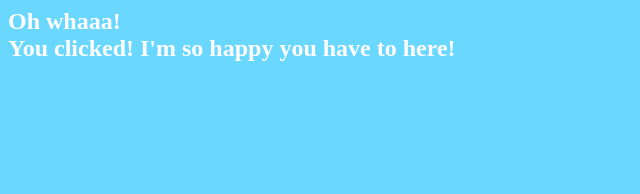
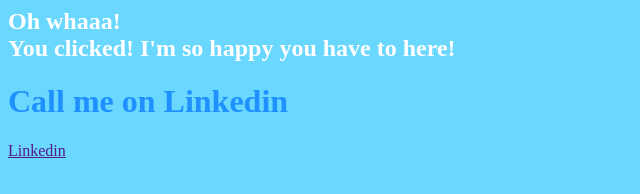
Before and after one commit to rafasapiens/web-platform-stackblitz, a plain HTML site: page me.html in a window 1280 px wide. Shown: the whole page, without its empty margins (0-640 px from the left). Drawn offline with Linux system fonts and the light colour scheme.

Commit message:
1 file modified

```diff
--- a/me.html
+++ b/me.html
@@ -5,5 +5,7 @@
   <body>
     <h2 style="color:white">Oh whaaa! <br>You clicked!
     I'm so happy you have to here!</h2>
+    <h1 style="color:DodgerBlue">Call me on Linkedin</h1>
+    <a href="">Linkedin</a>
   </body>
 </html>
```
